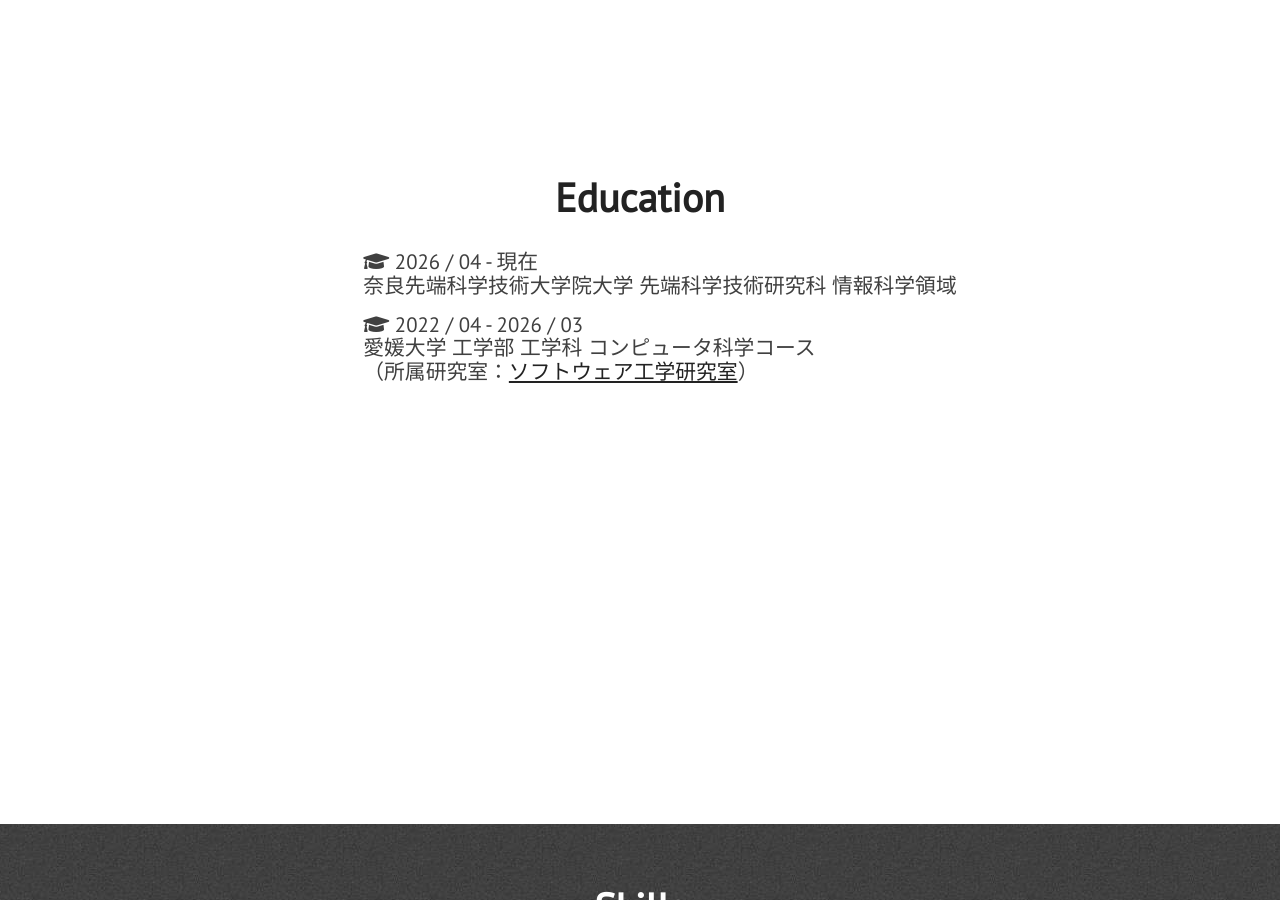
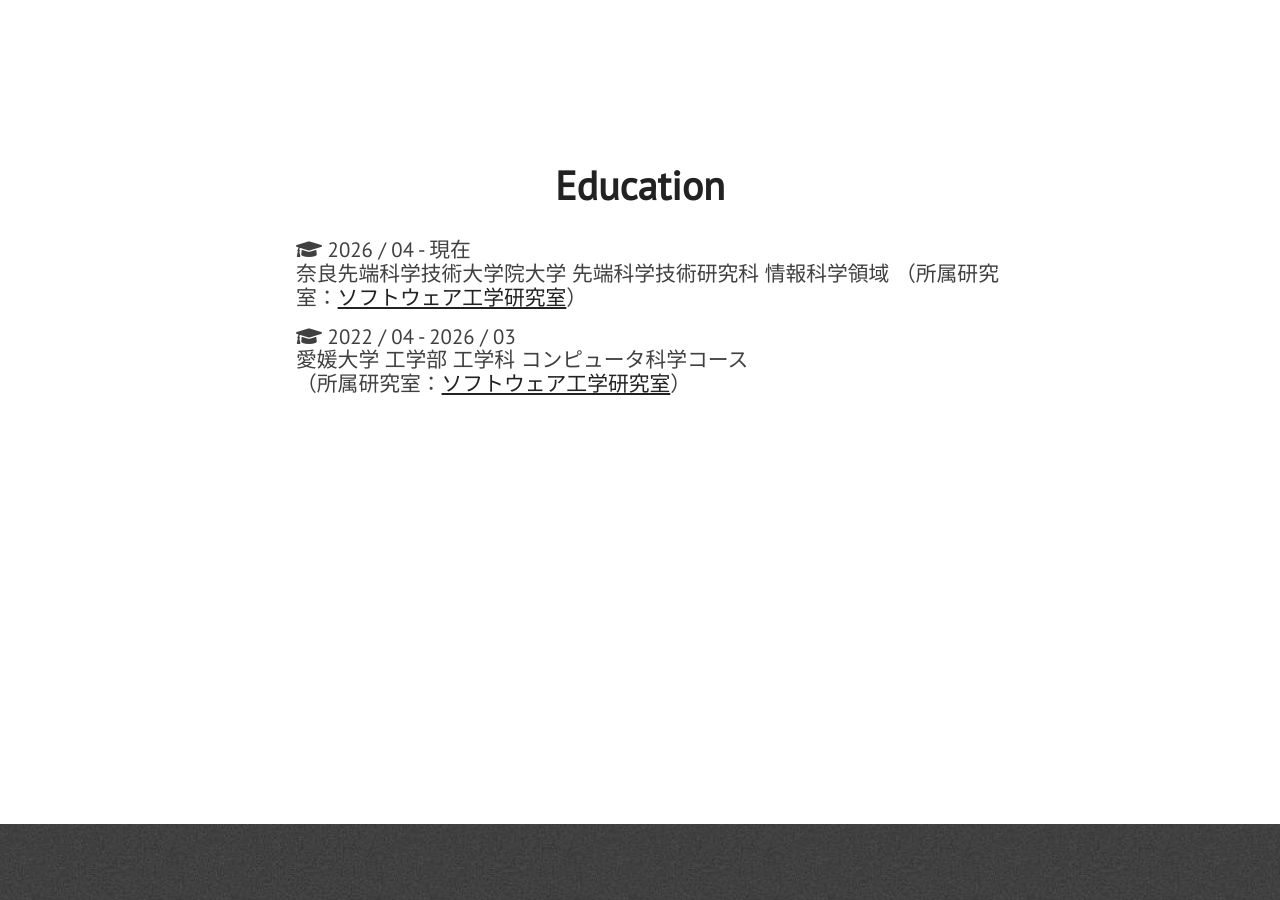
Before and after one commit to tomo1405/homepage, a Jekyll site: the page docs/index.html, which Jekyll copies as it is, in a window 1280 px wide and 900 px high, scrolled down 3136 px. Built offline with Jekyll 4.4.1, drawn with Linux system fonts in a browser that asks for light colours; nearby versions of some CDN libraries.

Commit message:
update the skill page

```diff
--- a/_includes/education.html
+++ b/_includes/education.html
@@ -7,6 +7,7 @@
                     <i class="fas fa-graduation-cap"></i>
                     2026 / 04 - 現在 <br>
                     奈良先端科学技術大学院大学 先端科学技術研究科 情報科学領域
+                    （所属研究室：<a href="https://naist-se.github.io/ja/" target="top">ソフトウェア工学研究室</a>）
                 </li>
                 <li>
                     <i class="fas fa-graduation-cap"></i>
--- a/docs/index.html
+++ b/docs/index.html
@@ -100,6 +100,7 @@
                     <i class="fas fa-graduation-cap"></i>
                     2026 / 04 - 現在 <br>
                     奈良先端科学技術大学院大学 先端科学技術研究科 情報科学領域
+                    （所属研究室：<a href="https://naist-se.github.io/ja/" target="top">ソフトウェア工学研究室</a>）
                 </li>
                 <li>
                     <i class="fas fa-graduation-cap"></i>
@@ -125,98 +126,104 @@
                     </ul>
                     <h3 class="center-align skills-subsection">OS</h3>
                     <div class="progress-bars">
+                        <ul>
                             <div class="paragraph-text" style="margin: 0;">
-                            Windows
-                            <div class="skillbar clearfix " data-percent="90%">
+                                <li>Windows</li>
+                                <!-- <div class="skillbar clearfix " data-percent="90%">
                                 <div class="skillbar-bar" style="background: #3498db;"></div>
-                            </div>
+                            </div> -->
                             </div>
                             <div class="paragraph-text" style="margin: 0;">
-                            Linux
-                            <div class="skillbar clearfix " data-percent="60%">
+                                <li>Linux</li>
+                                <!-- <div class="skillbar clearfix " data-percent="60%">
                                 <div class="skillbar-bar" style="background: #3498db;"></div>
+                            </div> -->
                             </div>
-                        </div>
+                        </ul>
                     </div>
                     <h3 class="center-align skills-subsection">ソフトウェア</h3>
                     <div class="progress-bars">
+                        <ul>
                             <div class="paragraph-text" style="margin: 0;">
-                            Git / GitHub
-                            <div class="skillbar clearfix " data-percent="60%">
+                                <li>Git / GitHub</li>
+                                <!-- <div class="skillbar clearfix " data-percent="60%">
                                 <div class="skillbar-bar" style="background: #3498db;"></div>
+                            </div> -->
+                            </div>
+                            <div class="paragraph-text" style="margin: 0;">
+                                <li>Docker</li>
+                                <!-- <div class="skillbar clearfix " data-percent="40%">
+                                <div class="skillbar-bar" style="background: #3498db;"></div>
+                            </div> -->
+                            </div>
+                        </ul>
                     </div>
                 </div>
-                        <div class="paragraph-text" style="margin: 0;">
-                            Docker
-                            <div class="skillbar clearfix " data-percent="40%">
-                                <div class="skillbar-bar" style="background: #3498db;"></div>
-                            </div>
-                        </div>
-                    </div>
-                </div>
-                <div class="technical-skills">
+                <div class="technical-skills what-i-do">
                     <h3 class="center-align skills-subsection">コーディング経験</h3>
                     <div class="progress-bars">
+                        <ul>
                             <div class="paragraph-text" style="margin: 0;">
-                            HTML / CSS
-                            <div class="skillbar clearfix " data-percent="90%">
+                                <li>HTML / CSS</li>
+                                <!-- <div class="skillbar clearfix " data-percent="90%">
                                 <div class="skillbar-bar" style="background: #3498db;"></div>
-                            </div>
+                            </div> -->
                             </div>
                             <div class="paragraph-text" style="margin: 0;">
-                            Python
-                            <div class="skillbar clearfix " data-percent="85%">
+                                <li>Python</li>
+                                <!-- <div class="skillbar clearfix " data-percent="85%">
                                 <div class="skillbar-bar" style="background: #3498db;"></div>
-                            </div>
+                            </div> -->
                             </div>
                             <div class="paragraph-text" style="margin: 0;">
-                            C
-                            <div class="skillbar clearfix " data-percent="80%">
+                                <li>C</li>
+                                <!-- <div class="skillbar clearfix " data-percent="80%">
                                 <div class="skillbar-bar" style="background: #3498db;"></div>
-                            </div>
+                            </div> -->
                             </div>
                             <div class="paragraph-text" style="margin: 0;">
-                            JavaScript
-                            <div class="skillbar clearfix " data-percent="70%">
+                                <li>JavaScript</li>
+                                <!-- <div class="skillbar clearfix " data-percent="70%">
                                 <div class="skillbar-bar" style="background: #3498db;"></div>
-                            </div>
+                            </div> -->
                             </div>
                             <div class="paragraph-text" style="margin: 0;">
-                            C++
-                            <div class="skillbar clearfix " data-percent="60%">
+                                <li>C++</li>
+                                <!-- <div class="skillbar clearfix " data-percent="60%">
                                 <div class="skillbar-bar" style="background: #3498db;"></div>
-                            </div>
+                            </div> -->
                             </div>
                             <div class="paragraph-text" style="margin: 0;">
-                            PHP
-                            <div class="skillbar clearfix " data-percent="60%">
+                                <li>PHP</li>
+                                <!-- <div class="skillbar clearfix " data-percent="60%">
                                 <div class="skillbar-bar" style="background: #3498db;"></div>
-                            </div>
+                            </div> -->
                             </div>
                             <div class="paragraph-text" style="margin: 0;">
-                            Java
-                            <div class="skillbar clearfix " data-percent="30%">
+                                <li>Java</li>
+                                <!-- <div class="skillbar clearfix " data-percent="30%">
                                 <div class="skillbar-bar" style="background: #3498db;"></div>
-                            </div>
+                            </div> -->
                             </div>
                             <div class="paragraph-text" style="margin: 0;">
-                            Go
-                            <div class="skillbar clearfix " data-percent="30%">
+                                <li>Go</li>
+                                <!-- <div class="skillbar clearfix " data-percent="30%">
                                 <div class="skillbar-bar" style="background: #3498db;"></div>
-                            </div>
+                            </div> -->
                             </div>
                             <div class="paragraph-text" style="margin: 0;">
-                            C#
-                            <div class="skillbar clearfix " data-percent="20%">
+                                <li>C#</li>
+                                <!-- <div class="skillbar clearfix " data-percent="20%">
                                 <div class="skillbar-bar" style="background: #3498db;"></div>
-                            </div>
+                            </div> -->
                             </div>
                             <div class="paragraph-text" style="margin: 0;">
-                            SQL
-                            <div class="skillbar clearfix " data-percent="20%">
+                                <li>SQL</li>
+                                <!-- <div class="skillbar clearfix " data-percent="20%">
                                 <div class="skillbar-bar" style="background: #3498db;"></div>
+                            </div> -->
                             </div>
-                        </div>
+                        </ul>
                     </div>
                 </div>
             </div>
```
Also changed, not shown: _includes/skills.html (+53 -47 lines). Lines whose indentation alone changed are shown as unchanged.
